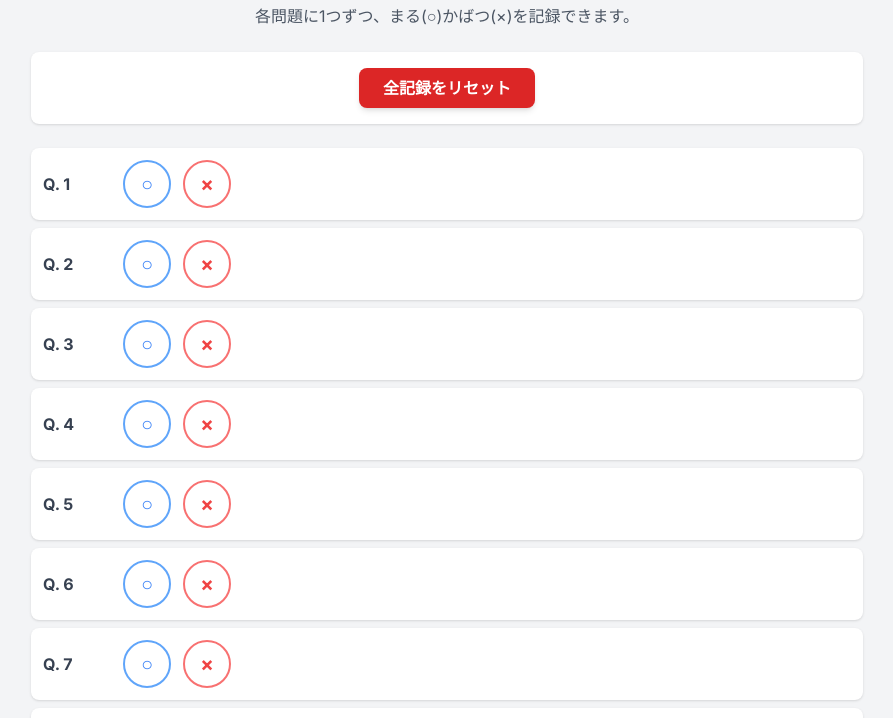
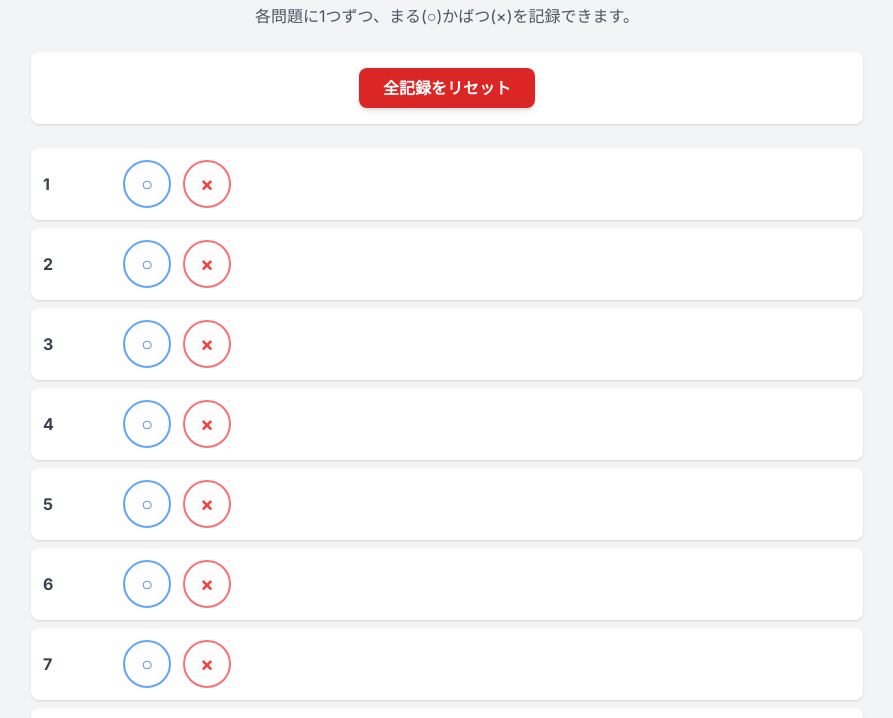
Before and after one commit to oyajun/marubatsu, a plain HTML site: page 1.html in a window 1280 px wide. Shown: the part 76-794 px from the top of the page, without its empty margins (193-1086 px from the left). Drawn offline with nearby package versions, Linux system fonts and the light colour scheme.

Commit message:
Update 1.html

```diff
--- a/1.html
+++ b/1.html
@@ -90,7 +90,7 @@
                     // ▼▼▼ 変更点: ml-auto を ml-4 に変更し、適度な間隔をあけるように修正 ▼▼▼
                     quizHTML += `
                         <div class="bg-white p-2 sm:p-3 rounded-lg shadow flex items-center" data-question-card="${i}">
-                            <p class="font-bold text-base text-gray-700 w-16 shrink-0">Q. ${i + 1}</p>
+                            <p class="font-bold text-base text-gray-700 w-16 shrink-0">${i + 1}</p>
                             <div class="ml-4 flex gap-2 sm:gap-3">
                                 <button class="answer-btn w-10 h-10 sm:w-12 sm:h-12 rounded-full border-2 border-blue-400 text-blue-500 font-bold text-xl transition-all duration-200 hover:bg-blue-100" data-question="${i}" data-answer="○">○</button>
                                 <button class="answer-btn w-10 h-10 sm:w-12 sm:h-12 rounded-full border-2 border-red-400 text-red-500 font-bold text-xl transition-all duration-200 hover:bg-red-100" data-question="${i}" data-answer="×">×</button>
```
